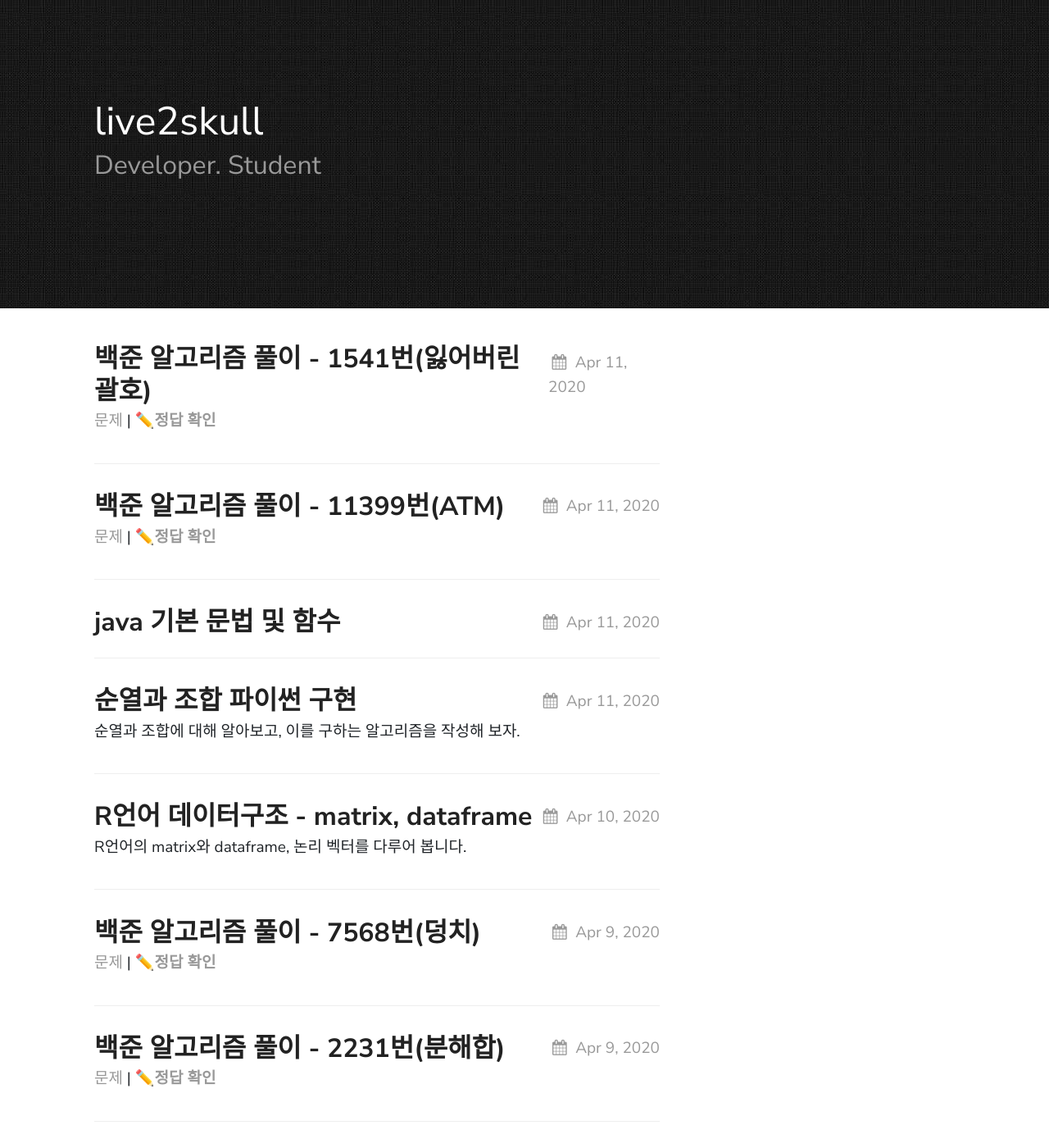
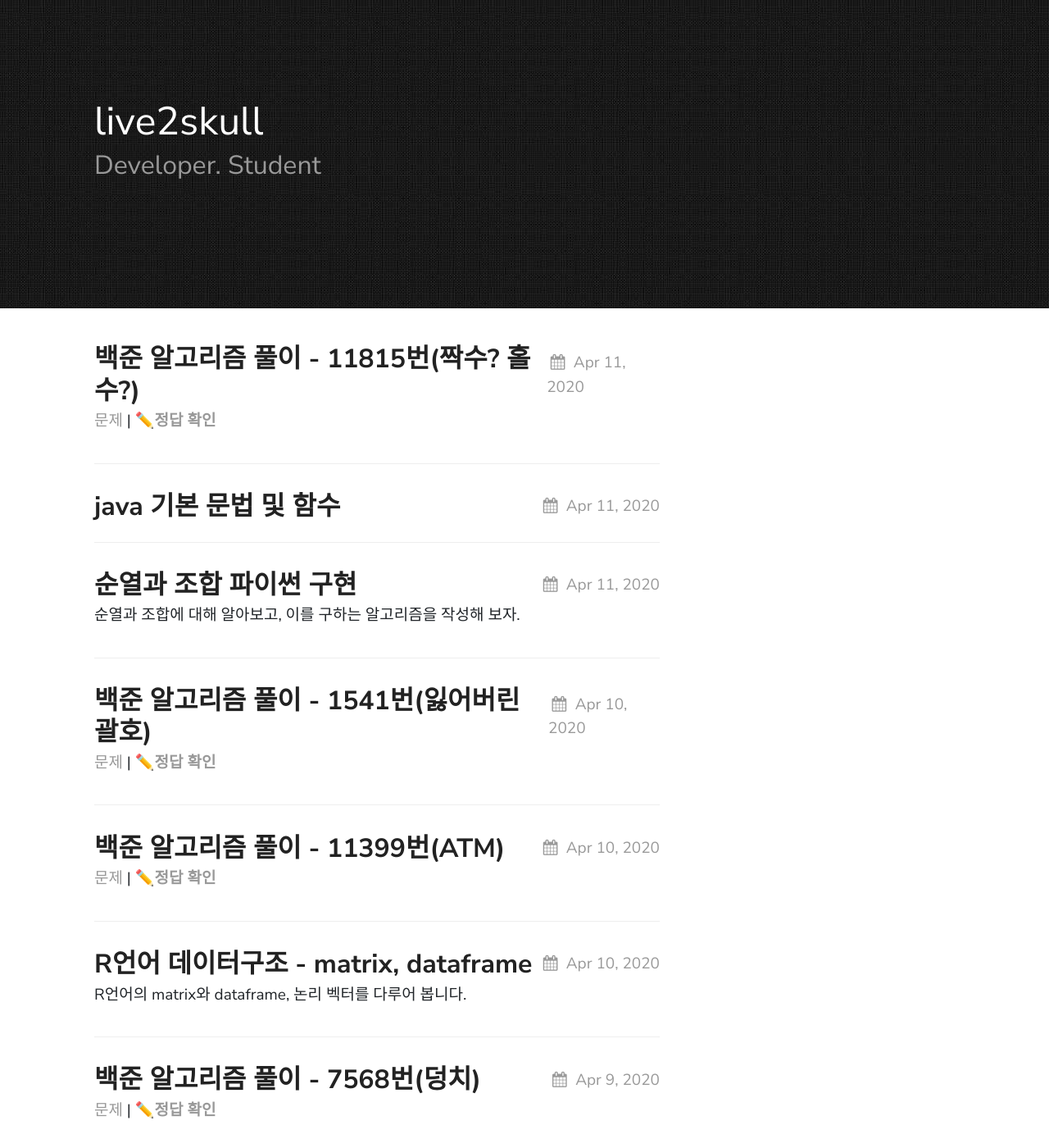
Before and after one commit to live2skull/blog.live2skull.kr, a Jekyll site: the page built from index.md, in a window 1280 px wide and 1400 px high. Shown: the whole window at 82% size. Built offline with Jekyll 4.4.1, drawn with Linux system fonts in a browser that asks for light colours; some of the changed lines change nothing that is shown.

Commit message:
11815번 float precision 작성

````diff
--- a/_posts/algorithm/2020-04-10-algorithm-boj-11399.markdown
+++ b/_posts/algorithm/2020-04-10-algorithm-boj-11399.markdown
@@ -1,7 +1,7 @@
 ---
 layout: post
 title:  "백준 알고리즘 풀이 - 11399번(ATM)"
-date:   2020-04-11 22:00:00 +0900
+date:   2020-04-10 22:00:00 +0900
 categories: python pip algorithm
 ---
 
--- a/_posts/algorithm/2020-04-10-algorithm-boj-1541.markdown
+++ b/_posts/algorithm/2020-04-10-algorithm-boj-1541.markdown
@@ -1,7 +1,7 @@
 ---
 layout: post
 title:  "백준 알고리즘 풀이 - 1541번(잃어버린 괄호)"
-date:   2020-04-11 22:00:00 +0900
+date:   2020-04-10 22:00:00 +0900
 categories: python pip algorithm
 ---
 
--- /dev/null
+++ b/_posts/algorithm/2020-04-11-algorithm-boj-11815.markdown
@@ -0,0 +1,72 @@
+---
+layout: post
+title:  "백준 알고리즘 풀이 - 11815번(짝수? 홀수?)"
+date:   2020-04-11 23:00:00 +0900
+categories: python pip algorithm
+---
+
+[문제](https://www.acmicpc.net/problem/11815) |
+**[✏️정답 확인](https://github.com/live2skull/TheLordOfAlgorithm/blob/master/problems_boj/%EA%B8%B0%ED%83%80/11815.py)**
+
+주어진 수 N의 약수를 구해 갯수가 짝수이면 1, 홀수이면 0을 출력한다.
+
+N의 약수의 갯수는 소인수 분해하여 다음과 같이 구할 수 있다.
+```
+(X차수 + 1) * (Y차수 + 1) * ...
+```
+
+하지만 이 문제에서 살펴볼 점은 N의 범위가 1부터 10의 18승까지 그 범위가 매우 크므로 소인수 분해하면 주어진 시간에 문제를 풀 수 없다. 따라서 문제의 유형과 약수의 갯수 성질을 적절히 활용한다.
+
+**\#1. 두 수의 곱이 홀수가 되려면 홀수 x 홀수인 경우만 존재한다.**
+**\#2. N의 약수 갯수의 짝수, 홀수 여부만 판단한다.**
+
+모든 소인수의 갯수 + 1이 홀수이면 각 갯수가 짝수이므로, N이 **제곱수이면 약수의 갯수가 홀수**, 그렇지 않으면 약수의 갯수가 짝수임을 알 수 있다.
+
+따라서 다음과 같이 풀 수 있다.
+```
+tg = int_input()
+for q in ints_input(): print(1 if q == int(q ** 0.5) ** 2 else 0, end=' ') # 주의사항 참고
+```
+
+⚠️ 주의사항 - 파이썬 `float` 자료형의 정확도
+파이썬은 기본 사칙연산 결과 및 실수의 자료형으로 `float`을 사용하는데, 정확도에 오류가 있어 정밀한 연산에 문제가 있다.
+```
+>>> 1.1 * 1.1
+1.2100000000000002
+>>> type(1.1 * 1.1)
+<class 'float'>
+```
+
+문제 풀이 중 계속 오답의 원인을 찾지 못하다 N의 루트 계산을 `int`형으로 변환한 풀이를 보고 반례를 직접 찾아 보았다.
+```
+def main():
+    r1 = list()
+    for q in range(1000000000000000000, 1000000000001000000):
+        r1.append(1 if q == int(q ** 0.5) ** 2 else 0)
+
+
+    r2 = list()
+    for q in range(1000000000000000000, 1000000000001000000):
+        r2.append(1 if q == (q ** 0.5) ** 2 else 0)
+
+    for idx in range(0, len(r1)):
+        if r1[idx] != r2[idx]: print(idx)
+
+if __name__ == '__main__':
+    main()
+
+# 256 512 768 896 ...
+```
+
+파이썬의 루트 계산(math.sqrt 또는 ** 0.5) 은 `float` 값을 반환하는데, 이로 인해 매우 큰 수의 연산에서 값 비교 문제가 있었다.
+```
+>>> q = 1000000000000000256
+>>> (q ** 0.5) ** 2
+1.0000000000000003e+18
+>>> (q ** 0.5) ** 2 == q
+True ## ?????
+>>> 1.0000000000000003e+18 == 1000000000000000256
+True ## ...
+```
+
+즉 매우 큰 수에서 소숫점 값으로 인해 문제가 발생했던 것이다. 따라서 제곱수의 루트 값은 정수이므로, `int()` 변환으로 소숫점을 버려도 값이 동일한 성질을 이용한다. 이렇게 변환하면 제곱수의 `int(q ** 0.5) ** 2` 깂은 동일한 q값이 구해지며, 그렇지 않은 값은 소숫점이 버려지게 되므로 다시 제곱해도 q값이 나오지 않는다.
````
